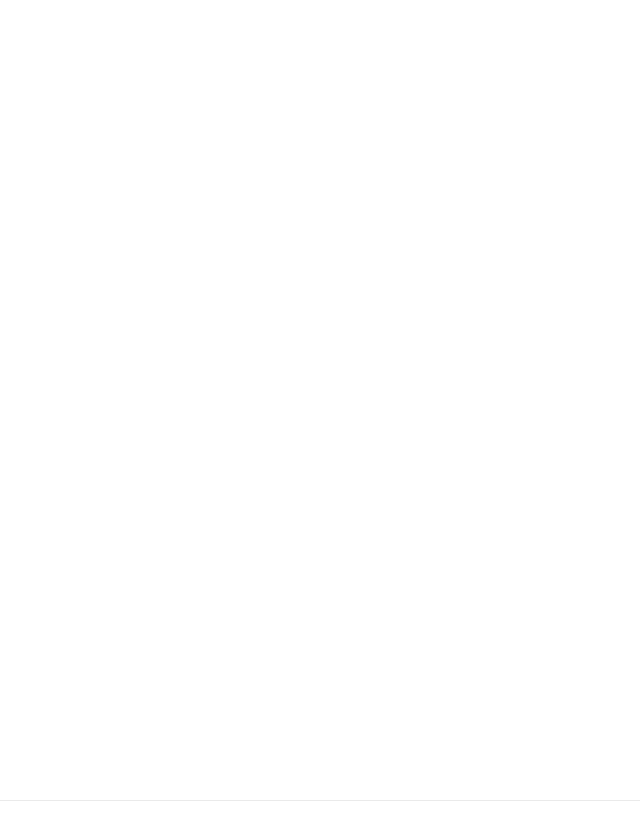
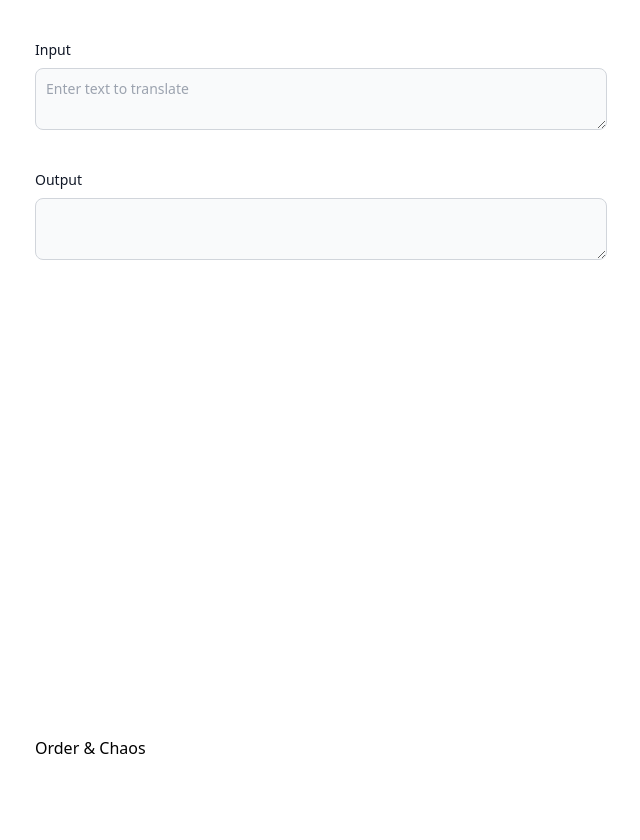
Before and after one commit to OrderAndCh4oS/phonetics-translator-next, a Next.js app: page / in a window 1280 px wide. Shown: the top 840 px of the page, without its empty margins (45-685 px from the left). After the commit the page ends 800 px from the top, so only its background shows below. Built offline with nearby package versions, Linux system fonts and the light colour scheme.

Commit message:
add input/output textareas

```diff
--- /dev/null
+++ b/components/footer.tsx
@@ -0,0 +1,8 @@
+
+const Footer = () =>
+    <footer className='mt-auto px-20 pb-10'>
+        <p>Order & Chaos</p>
+    </footer>
+;
+
+export default Footer
--- a/pages/_app.js
+++ b/pages/_app.js
@@ -1,7 +1,16 @@
-import '../styles/globals.css'
+import '../styles/globals.css';
+import {QueryClient, QueryClientProvider} from '@tanstack/react-query';
+import { ReactQueryDevtools } from '@tanstack/react-query-devtools'
 
-function MyApp({ Component, pageProps }) {
-  return <Component {...pageProps} />
+const queryClient = new QueryClient();
+
+function MyApp({Component, pageProps}) {
+    return (
+        <QueryClientProvider client={queryClient}>
+            <Component {...pageProps} />
+            <ReactQueryDevtools initialIsOpen={false} />
+        </QueryClientProvider>
+    );
 }
 
-export default MyApp
+export default MyApp;
--- a/pages/api/phonetic-translator.js
+++ b/pages/api/phonetic-translator.js
@@ -398,12 +398,13 @@ export default async function handler(req, res) {
     }
     const errors = [];
     if(!req.body.languageCode) errors.push({languageCode: 'Missing field'});
+    // Todo: ensure languageCode is valid.
     if(!req.body.text) errors.push({text: 'Missing field'});
+    if(!req.body.text.length) return res.status(200).json({translation: ''});
 
     if(errors.length) return res.status(400).json(errors);
 
-    console.log(req.body)
-    const result = translate(req.body.languageCode, req.body.text);
+    const translation = translate(req.body.languageCode, req.body.text);
 
-    res.status(200).json(result);
+    res.status(200).json({translation});
 }
--- a/pages/index.js
+++ b/pages/index.js
@@ -1,23 +1,66 @@
-import Head from 'next/head'
-import Image from 'next/image'
-import styles from '../styles/Home.module.css'
+import Head from 'next/head';
+import {useQuery} from '@tanstack/react-query';
+import Footer from '../components/footer';
+import {useState} from 'react';
+import fetchPhoneticTranslation from '../requests/fetch-phonetic-translation';
 
 export default function Home() {
-  return (
-    <div className={styles.container}>
-      <Head>
-        <title>Phonetic Translator</title>
-        <meta name="description" content="Generated by create next app" />
-        <link rel="icon" href="/favicon.ico" />
-      </Head>
+    let timer;
+    const [text, setText] = useState('');
 
-      <main className={styles.main}>
+    const {data, isError, error, isFetching, isSuccess} = useQuery({
+        queryKey: ['translation', text],
+        queryFn: () => fetchPhoneticTranslation('en_UK', text),
+        initialData: {translation: ''}
+    });
 
-      </main>
+    const handleChange = (event) => {
+        clearTimeout(timer);
+        timer = setTimeout(() => {
+            const newText = event.target.value;
+            console.log(newText);
+            setText(newText);
+        }, 400);
+    };
 
-      <footer className={styles.footer}>
-
-      </footer>
-    </div>
-  )
+    return (
+        <div className="flex flex-col h-full">
+            <Head>
+                <title>Phonetic Translator</title>
+                <meta
+                    name="description"
+                    content="Generated by create next app"
+                />
+                <link rel="icon" href="/favicon.ico"/>
+            </Head>
+            <main className="px-20 py-10 max-w-[80ch]">
+                <label
+                    htmlFor="input"
+                    className="block mb-2 text-sm font-medium text-gray-900"
+                >Input</label>
+                <textarea
+                    id="input"
+                    onChange={handleChange}
+                    className="block p-2.5 w-full text-sm text-gray-900 bg-gray-50 rounded-lg border border-gray-300 focus:ring-blue-500 focus:border-blue-500"
+                    placeholder="Enter text to translate"
+                />
+                <div className="my-10">
+                    {isSuccess && (
+                        <>
+                            <label
+                                className="block mb-2 text-sm font-medium text-gray-900"
+                            >Output</label>
+                            <textarea
+                                value={data.translation}
+                                readOnly
+                                className="block p-2.5 w-full text-sm text-gray-900 bg-gray-50 rounded-lg border border-gray-300 outline-none focus:outline-none"
+                            />
+                        </>
+                    )}
+                    {isError && <p>{error}</p>}
+                </div>
+            </main>
+            <Footer/>
+        </div>
+    );
 }
--- /dev/null
+++ b/postcss.config.js
@@ -0,0 +1,6 @@
+module.exports = {
+  plugins: {
+    tailwindcss: {},
+    autoprefixer: {},
+  },
+}
--- /dev/null
+++ b/requests/fetch-phonetic-translation.js
@@ -0,0 +1,9 @@
+import axios from 'axios';
+
+const fetchPhoneticTranslation = async (languageCode, text) => {
+    const response = await axios.post('/api/phonetic-translator', {languageCode, text});
+    // Todo: handle errors
+    return response.data;
+}
+
+export default fetchPhoneticTranslation;
--- a/styles/Home.module.css
+++ /dev/null
@@ -1,129 +0,0 @@
-.container {
-  padding: 0 2rem;
-}
-
-.main {
-  min-height: 100vh;
-  padding: 4rem 0;
-  flex: 1;
-  display: flex;
-  flex-direction: column;
-  justify-content: center;
-  align-items: center;
-}
-
-.footer {
-  display: flex;
-  flex: 1;
-  padding: 2rem 0;
-  border-top: 1px solid #eaeaea;
-  justify-content: center;
-  align-items: center;
-}
-
-.footer a {
-  display: flex;
-  justify-content: center;
-  align-items: center;
-  flex-grow: 1;
-}
-
-.title a {
-  color: #0070f3;
-  text-decoration: none;
-}
-
-.title a:hover,
-.title a:focus,
-.title a:active {
-  text-decoration: underline;
-}
-
-.title {
-  margin: 0;
-  line-height: 1.15;
-  font-size: 4rem;
-}
-
-.title,
-.description {
-  text-align: center;
-}
-
-.description {
-  margin: 4rem 0;
-  line-height: 1.5;
-  font-size: 1.5rem;
-}
-
-.code {
-  background: #fafafa;
-  border-radius: 5px;
-  padding: 0.75rem;
-  font-size: 1.1rem;
-  font-family: Menlo, Monaco, Lucida Console, Liberation Mono, DejaVu Sans Mono,
-    Bitstream Vera Sans Mono, Courier New, monospace;
-}
-
-.grid {
-  display: flex;
-  align-items: center;
-  justify-content: center;
-  flex-wrap: wrap;
-  max-width: 800px;
-}
-
-.card {
-  margin: 1rem;
-  padding: 1.5rem;
-  text-align: left;
-  color: inherit;
-  text-decoration: none;
-  border: 1px solid #eaeaea;
-  border-radius: 10px;
-  transition: color 0.15s ease, border-color 0.15s ease;
-  max-width: 300px;
-}
-
-.card:hover,
-.card:focus,
-.card:active {
-  color: #0070f3;
-  border-color: #0070f3;
-}
-
-.card h2 {
-  margin: 0 0 1rem 0;
-  font-size: 1.5rem;
-}
-
-.card p {
-  margin: 0;
-  font-size: 1.25rem;
-  line-height: 1.5;
-}
-
-.logo {
-  height: 1em;
-  margin-left: 0.5rem;
-}
-
-@media (max-width: 600px) {
-  .grid {
-    width: 100%;
-    flex-direction: column;
-  }
-}
-
-@media (prefers-color-scheme: dark) {
-  .card,
-  .footer {
-    border-color: #222;
-  }
-  .code {
-    background: #111;
-  }
-  .logo img {
-    filter: invert(1);
-  }
-}
--- a/styles/globals.css
+++ b/styles/globals.css
@@ -1,26 +1,7 @@
-html,
-body {
-  padding: 0;
-  margin: 0;
-  font-family: -apple-system, BlinkMacSystemFont, Segoe UI, Roboto, Oxygen,
-    Ubuntu, Cantarell, Fira Sans, Droid Sans, Helvetica Neue, sans-serif;
+@tailwind base;
+@tailwind components;
+@tailwind utilities;
+
+html, body, #__next {
+    height: 100%;
 }
-
-a {
-  color: inherit;
-  text-decoration: none;
-}
-
-* {
-  box-sizing: border-box;
-}
-
-@media (prefers-color-scheme: dark) {
-  html {
-    color-scheme: dark;
-  }
-  body {
-    color: white;
-    background: black;
-  }
-}
--- /dev/null
+++ b/tailwind.config.js
@@ -0,0 +1,11 @@
+/** @type {import('tailwindcss').Config} */
+module.exports = {
+  content: [
+    "./pages/**/*.{js,ts,jsx,tsx}",
+    "./components/**/*.{js,ts,jsx,tsx}",
+  ],
+  theme: {
+    extend: {},
+  },
+  plugins: [],
+}
```
Also changed, not shown: package.json (+8 -0 lines), 2 other files (tests, documents, lock files or other folders).
